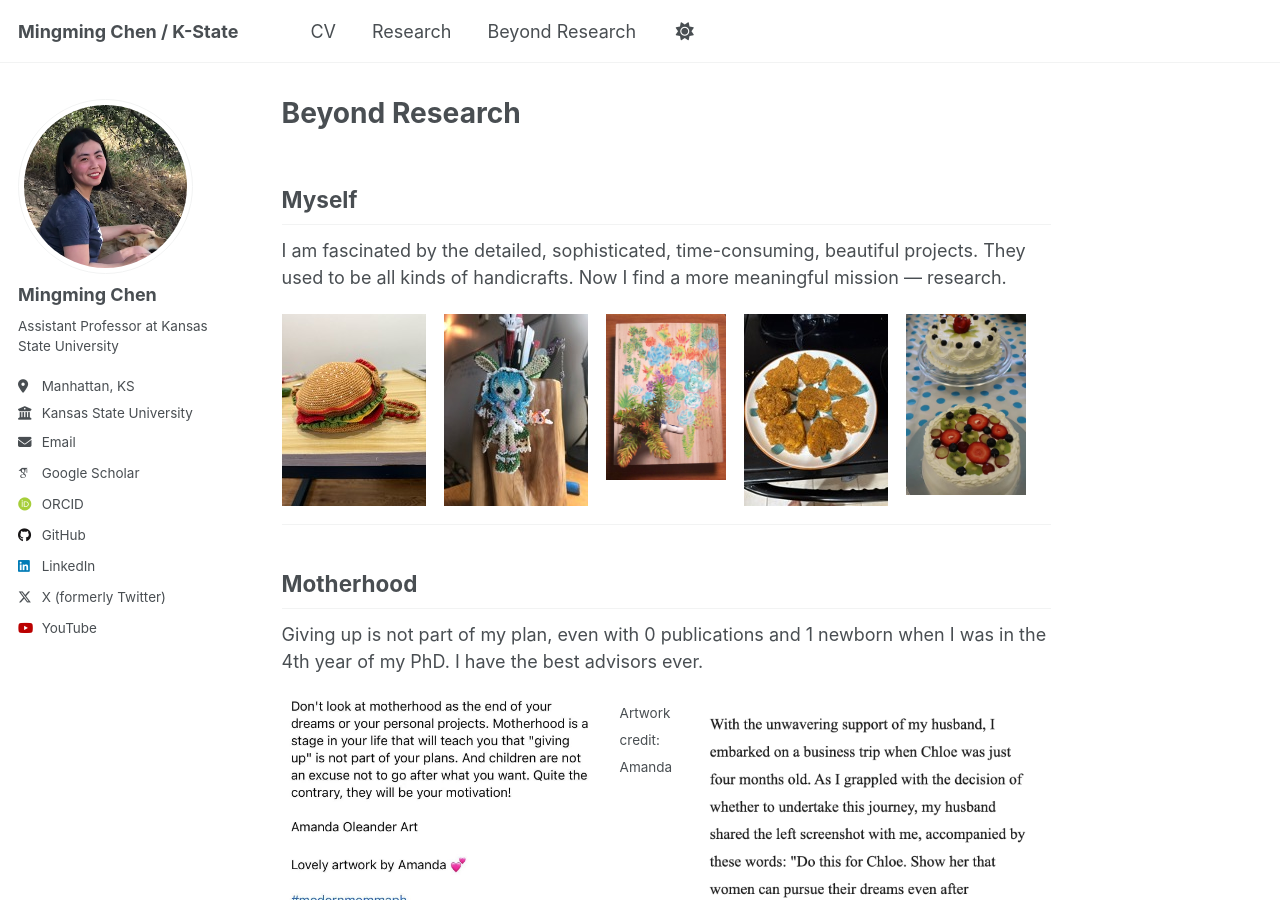
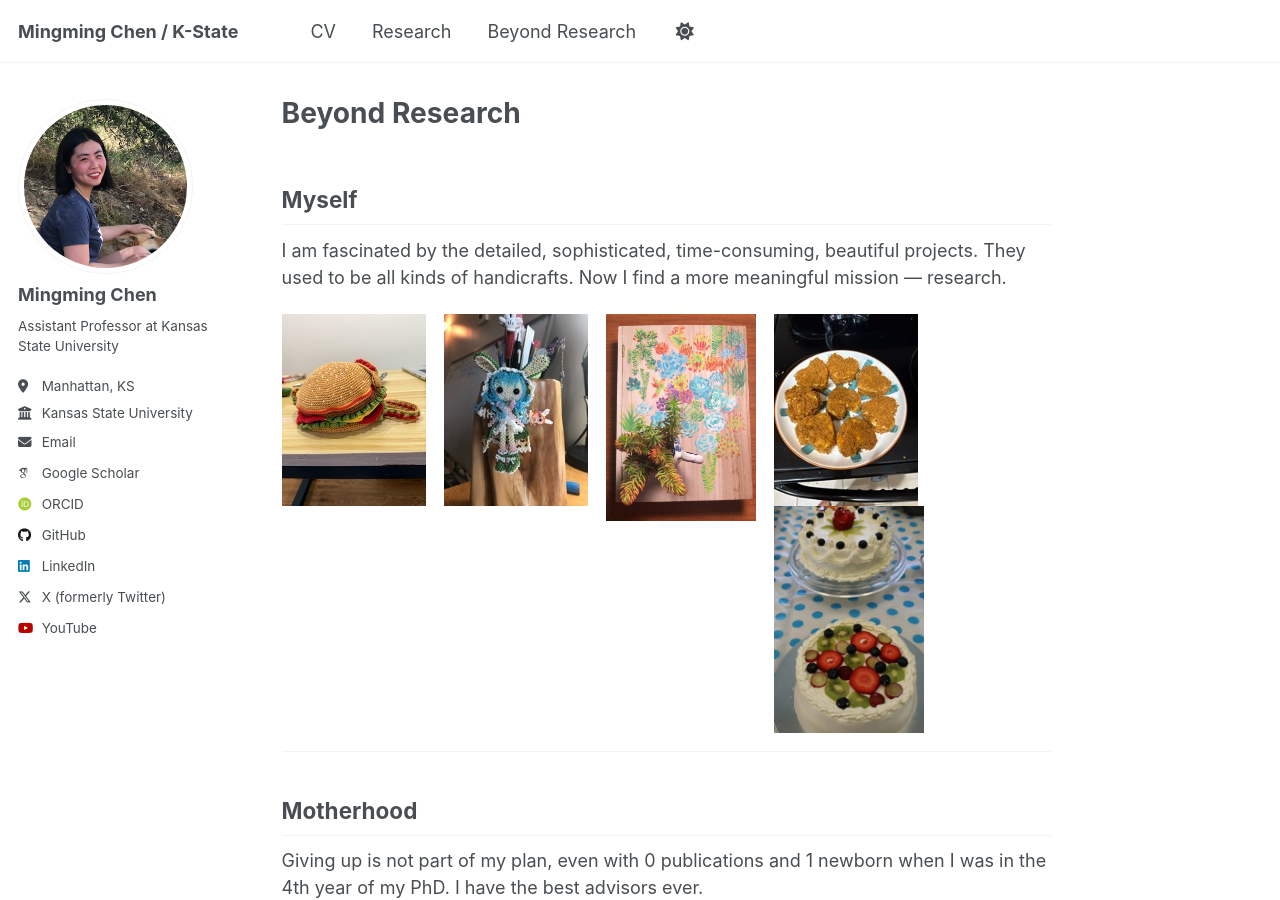
Before and after one commit to mzc796/mzc796.github.io, a Jekyll site: the page built from _pages/beyond_research.md, in a window 1280 px wide and 900 px high. Built offline with Jekyll 4.4.1, drawn with Linux system fonts in a browser that asks for light colours; some web fonts are replaced; a script that is not in the unit is left out.

Commit message:
Update beyond_research.md

```diff
--- a/_pages/beyond_research.md
+++ b/_pages/beyond_research.md
@@ -11,10 +11,14 @@
 I am fascinated by the detailed, sophisticated, time-consuming, beautiful projects. They used to be all kinds of handicrafts. Now I find a more meaningful mission --- research.
 
 ![Handmade hamburger bag]({{ "/images/bag.jpg" | relative_url }}){: .align-left .third }
+
 ![(3D_Beaded_Rabbit_Girl)]({{ "/images/rabbit_girl.jpg" | relative_url }}){: .align-left .third }
-![(Paint)]({{ "/images/succulent.jpg" | relative_url }}){: .align-left width="120" }
+
+![(Paint)]({{ "/images/succulent.jpg" | relative_url }}){: .align-left width="150" }
+
 ![(Only for Chloe)]({{ "/images/cakes.jpg" | relative_url }}){: .align-left .third }
-![(Birthday Cake)]({{ "/images/birthday_cake.jpg" | relative_url }}){: .align-left width="120" }
+
+![(Birthday Cake)]({{ "/images/birthday_cake.jpg" | relative_url }}){: .align-left width="150" }
 
 <div style="clear: both;"></div>
 
```
